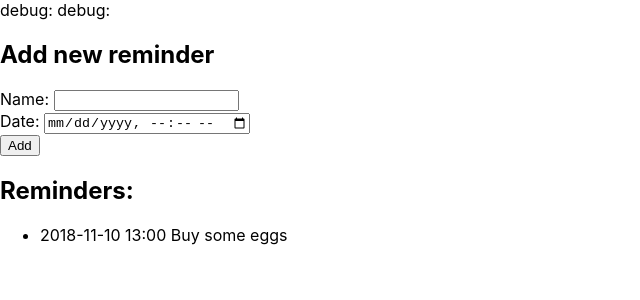
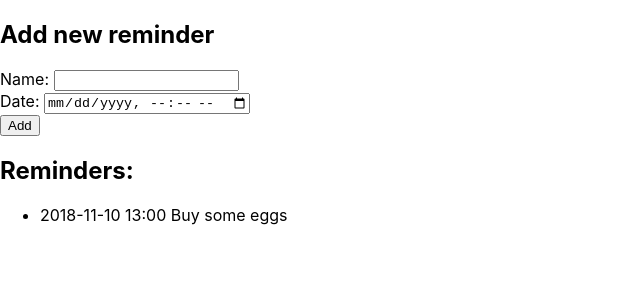
Before and after one commit to LiubovPellinen/UTU-2.4-2.10, a React (Create React App) app: page / in a window 1280 px wide. Shown: the top 300 px of the page, without its empty margins (0-640 px from the left). Built offline with nearby package versions, Linux system fonts and the light colour scheme.

Commit message:
excercises 2.4-2.7 done

```diff
--- a/src/App.js
+++ b/src/App.js
@@ -1,5 +1,5 @@
 import React from 'react';
-//import AddReminder from './components/Addreminder'
+import AddReminder from './components/AddReminder'
 import Reminder from './components/Reminder';
 class App extends React.Component {
   constructor(props) {
@@ -12,73 +12,31 @@ class App extends React.Component {
           id: 0
         }
       ],
-      currentReminder: {
-        name: '',
-        date: ''
-      }
+
     }
   }
-  addRem = (event) => {
-    event.preventDefault()
-    let curName=this.state.currentReminder.name
-    let curDate=this.state.currentReminder.date
-    if (curName && curDate ) {
-       let filter=this.state.reminders.filter(reminder => reminder.name===curName && reminder.date===curDate)
-       if (filter.length===0){
+  addReminder = (name, date) => {
+    if (name && date) {
+      let filter = this.state.reminders.filter(reminder => reminder.name === name && reminder.date === date)
+      if (filter.length === 0) {
         const remObject = {
-          name: this.state.currentReminder.name,
-          date: this.state.currentReminder.date,
+          name,
+          date,
           id: this.state.reminders.length + 1
         }
-
         const reminders = this.state.reminders.concat(remObject)
-
         this.setState({
           reminders: reminders,
-        //  newName: ''
         })
 
       } else alert('This reminder is already on the list')
-     } else alert('Fill in all fields')
+    } else alert('Fill in all fields')
   }
-  handleNameChange = (event) => {
-    //console.log(event.target.value)
-    this.setState({ currentReminder: {
-      name: event.target.value,
-      date: this.state.currentReminder.date
-    } })
-  }
-  handleDateChange = (event) => {
-    //console.log(event.target.value)
-    this.setState({ currentReminder: {
-      name: this.state.currentReminder.name,
-      date: event.target.value
-    } })
-  }
-
-
-  render() {
-
+   render() {
     return (
       <div>
-        <div>
-          debug: {this.state.currentReminder.name}
-          debug: {this.state.currentReminder.date}
-        </div>
         <h2>Add new reminder</h2>
-        <form onSubmit={this.addRem} >
-          <div>
-            Name: <input value={this.state.currentReminder.name}
-              onChange={this.handleNameChange} />
-          </div>
-          <div>
-            Date: <input type="datetime-local" value={this.state.currentReminder.date}
-              onChange={this.handleDateChange} />
-          </div>
-          <div>
-            <button type="submit">Add</button>
-          </div>
-        </form>
+        <AddReminder addReminder={this.addReminder} />
         <h2>Reminders:</h2>
         <ul>
           {this.state.reminders.map(reminder =>
--- a/src/components/AddReminder.js
+++ b/src/components/AddReminder.js
@@ -1,40 +1,46 @@
 import React from 'react'
+class AddReminder extends React.Component {
+  constructor(props) {
+    super(props)
+    this.state = {
+      date: '',
+      name: ''
+    }
+  }
+  addReminderForm = (event) => {
+    event.preventDefault()
+    this.props.addReminder(this.state.name, this.state.date)
+  }
 
-addRem = (event) => {
-    event.preventDefault()
-    let curName=this.state.currentReminder.name
-    let curDate=this.state.currentReminder.date
-    if (curName && curDate ) {
-       let filter=this.state.reminders.filter(reminder => reminder.name==curName && reminder.date==curDate)
-       if (filter.length===0){
-        const remObject = {
-          name: this.state.currentReminder.name,
-          date: this.state.currentReminder.date,
-          id: this.state.reminders.length + 1
-        }
-
-        const reminders = this.state.reminders.concat(remObject)
-
-        this.setState({
-          reminders: reminders,
-        //  newName: ''
-        })
-
-      } else alert('This reminder is already on the list')
-     } else alert('Fill in all fields')
-  }
   handleNameChange = (event) => {
-    //console.log(event.target.value)
-    this.setState({ currentReminder: {
+    this.setState({
       name: event.target.value,
-      date: this.state.currentReminder.date
-    } })
+      date: this.state.date
+    })
   }
   handleDateChange = (event) => {
-    //console.log(event.target.value)
-    this.setState({ currentReminder: {
-      name: this.state.currentReminder.name,
+
+    this.setState({
+      name: this.state.name,
       date: event.target.value
-    } })
+    })
   }
-  export default AddRemind
+  render() {
+    return (
+      <form onSubmit={this.addReminderForm} >
+        <div>
+          Name: <input value={this.state.name}
+            onChange={this.handleNameChange} />
+        </div>
+        <div>
+          Date: <input type="datetime-local" value={this.state.date}
+            onChange={this.handleDateChange} />
+        </div>
+        <div>
+          <button type="submit">Add</button>
+        </div>
+      </form>
+    )
+  }
+}
+export default AddReminder
```
